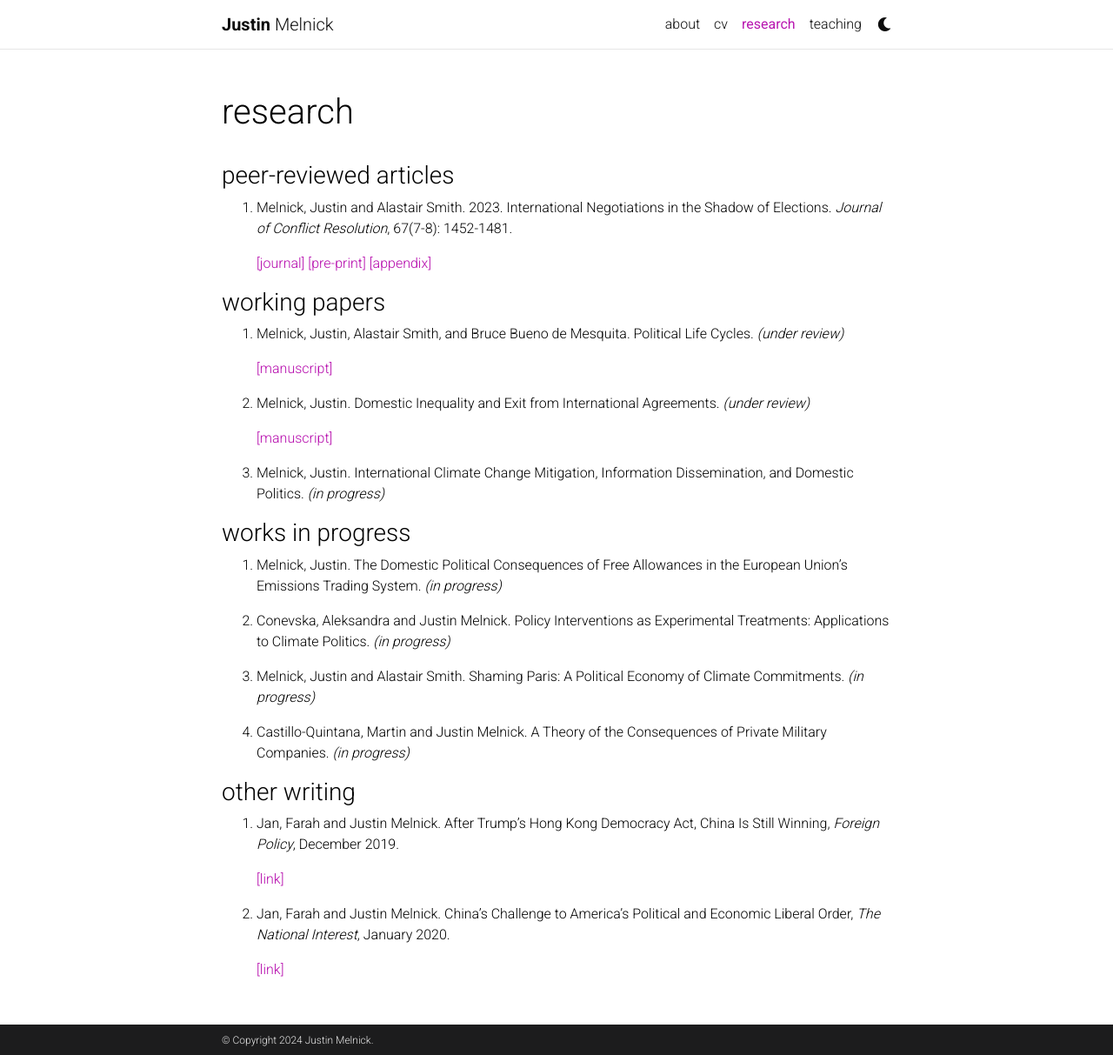
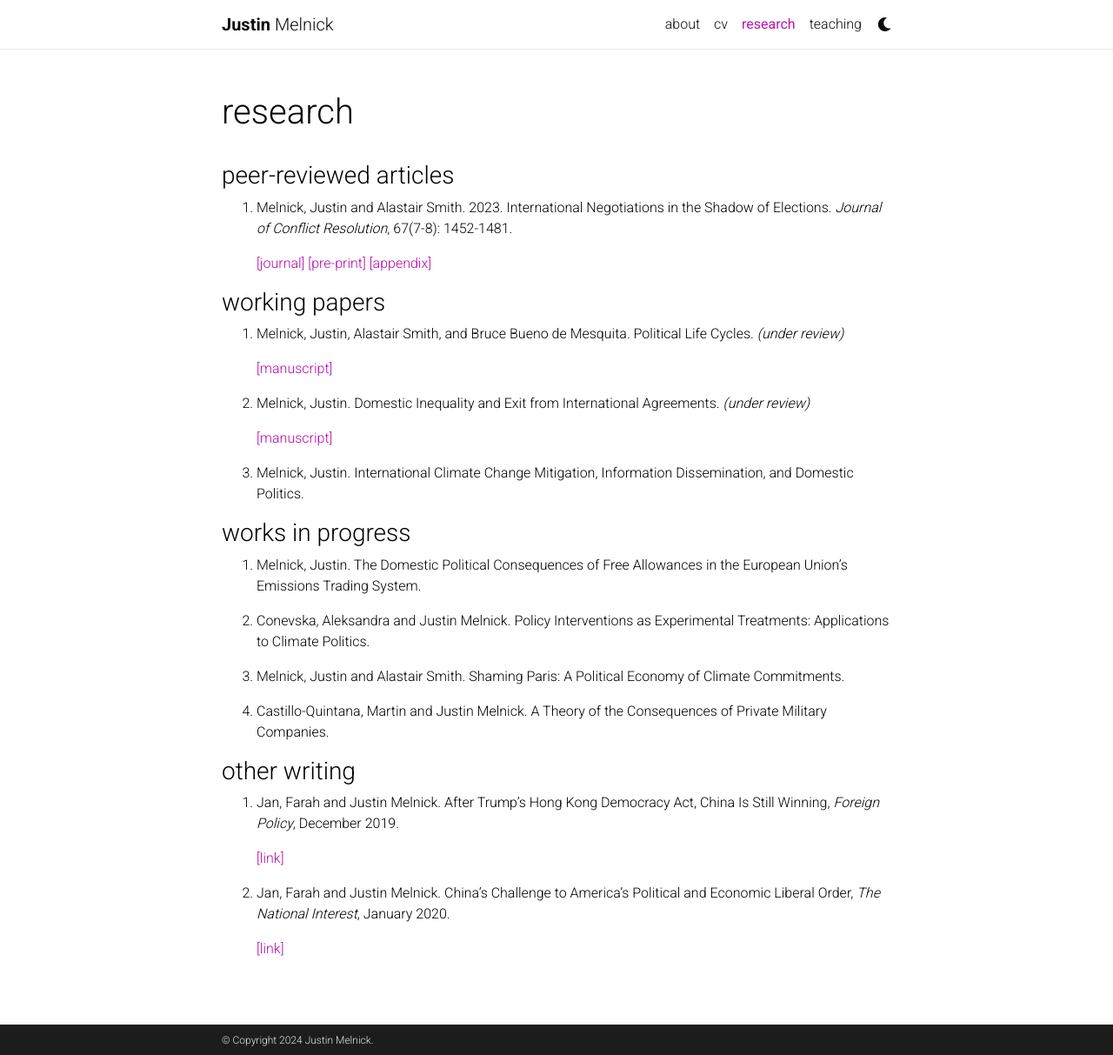
Before and after one commit to justinmelnick/justinmelnick.github.io, a Jekyll site: the page built from _pages/publications.md, in a window 1280 px wide and 1213 px high. Shown: the whole window at 87% size. Built offline with Jekyll 4.4.1, drawn with Linux system fonts in a browser that asks for light colours; comment, search, counter and statistics services are not loaded; a style sheet for code colours, icons or effects is not loaded.

Commit message:
Update publications.md

```diff
--- a/_pages/publications.md
+++ b/_pages/publications.md
@@ -26,18 +26,18 @@
 
       [[manuscript]](https://justinmelnick.github.io/assets/pdf/exit 1-30.pdf)
 
-3. Melnick, Justin. International Climate Change Mitigation, Information Dissemination, and Domestic Politics.  _(in progress)_
+3. Melnick, Justin. International Climate Change Mitigation, Information Dissemination, and Domestic Politics.
 
 <h3>works in progress</h3>
 
 1. Melnick, Justin. The Domestic Political Consequences of Free Allowances in the European Union’s Emissions
-Trading System. _(in progress)_
+Trading System.
 
-2. Conevska, Aleksandra and Justin Melnick. Policy Interventions as Experimental Treatments: Applications to Climate Politics. _(in progress)_
+2. Conevska, Aleksandra and Justin Melnick. Policy Interventions as Experimental Treatments: Applications to Climate Politics.
 
-3. Melnick, Justin and Alastair Smith. Shaming Paris: A Political Economy of Climate Commitments. _(in progress)_
+3. Melnick, Justin and Alastair Smith. Shaming Paris: A Political Economy of Climate Commitments.
 
-4. Castillo-Quintana, Martin and Justin Melnick. A Theory of the Consequences of Private Military Companies.  _(in progress)_
+4. Castillo-Quintana, Martin and Justin Melnick. A Theory of the Consequences of Private Military Companies.
 
 <h3>other writing</h3>
 
```
